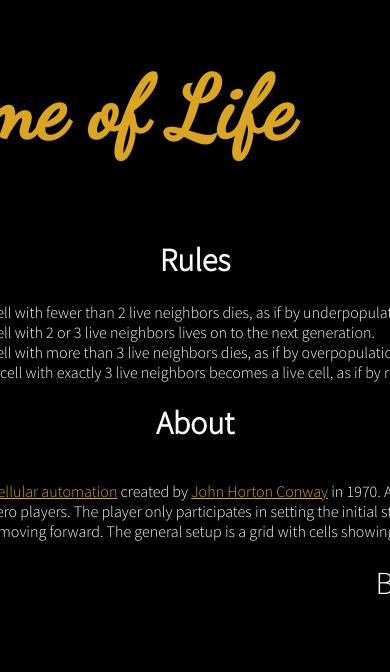
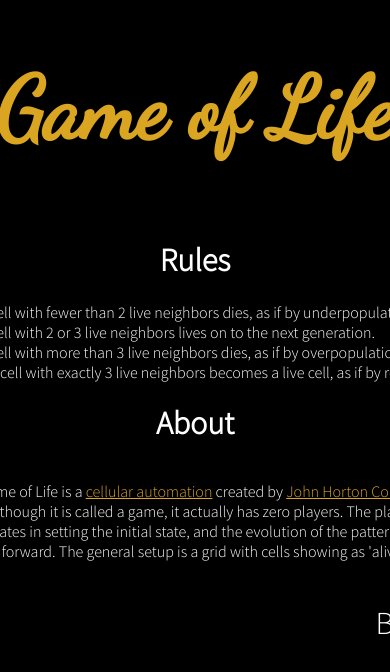
Before and after one commit to MileyWright/Game-Of-Life, a React (Create React App) app in the folder game-of-life/: page /rules in a window 390 px wide. Shown: the top 672 px of the page. Built offline with nearby package versions, Linux system fonts and the light colour scheme.

Commit message:
rules page mobile responsive

```diff
--- a/game-of-life/src/Components/MainPage/MainPage.css
+++ b/game-of-life/src/Components/MainPage/MainPage.css
@@ -123,7 +123,6 @@
 }
 @media only screen and (max-width: 730px) {
     .mainContainer .title {
-        width: 500px;
         text-align: center;
         font-size: 5.4rem;
     }
@@ -136,4 +135,10 @@
     .link button{
         font-size: 2.0rem;
     }
+    .rules li {
+
+    }
+    .about p{
+        width: 500px;
+    }
 }
```
